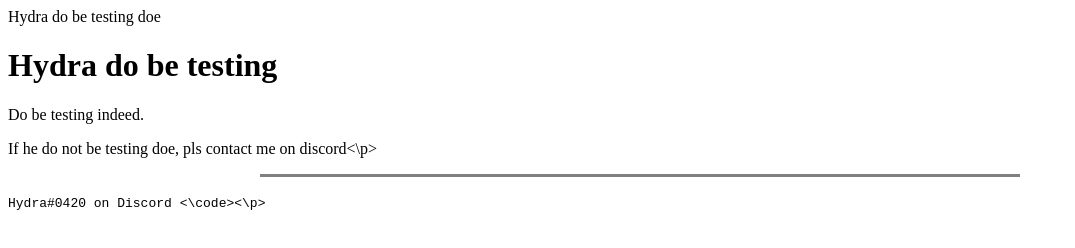
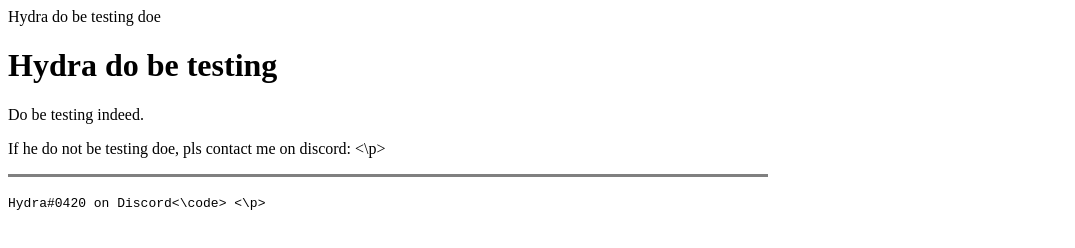
Before and after one commit to HydraKing99/HydraKing99.github.io, a plain HTML site: page index.html in a window 1280 px wide. Shown: the whole page, without its empty margins (0-1075 px from the left). Drawn offline with Linux system fonts and the light colour scheme.

Commit message:
Update index.html

```diff
--- a/index.html
+++ b/index.html
@@ -8,9 +8,9 @@
 
     <h1>Hydra do be testing</h1>
     <p>Do be testing indeed.</p>
-    <p>If he do not be testing doe, pls contact me on discord<\p>
-    <hr noshade size="3" width="60%" align="center" \>
-    <p><code> Hydra#0420 on Discord <\code><\p>
+    <p>If he do not be testing doe, pls contact me on discord: <\p>
+    <hr noshade size="3" width="60%" align="left" \>
+    <p><code> Hydra#0420 on Discord<\code> <\p>
 
   </body>
 </html>
```
